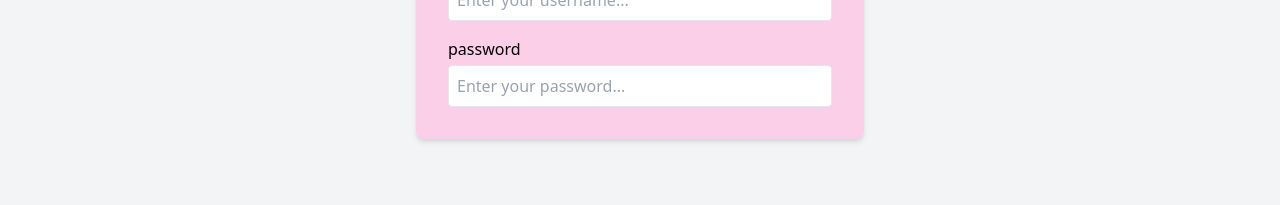
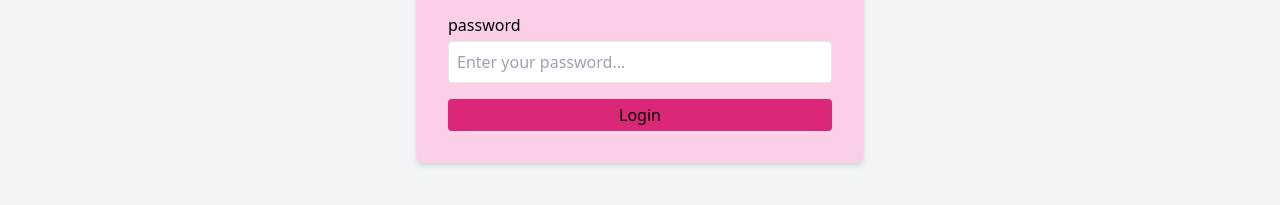
Before and after one commit to TaliaBarZohar/Ai-Blog-Generator, a plain HTML site: page frontend/login.html in a window 1280 px wide. Shown: the part 461-666 px from the top of the page. Drawn offline with nearby package versions, Linux system fonts and the light colour scheme.

Commit message:
feat(login): finalize login form

```diff
--- a/frontend/login.html
+++ b/frontend/login.html
@@ -49,6 +49,12 @@
               class="w-full p-2 border rounded"
             />
           </div>
+          <button
+            type="submit"
+            class="w-full bg-pink-600 p-1 rounded hover:bg-pink-700"
+          >
+            Login
+          </button>
         </form>
       </div>
     </div>
```
